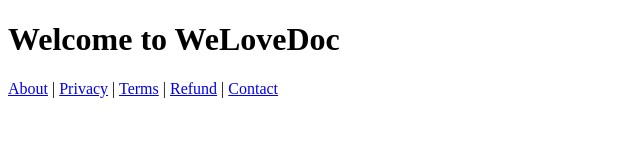
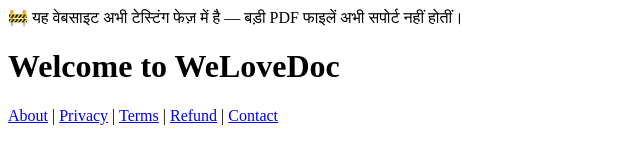
Before and after one commit to ajaysinghrajput9370/welovedoc1, a plain HTML site: page welovedoc/templates/index.html in a window 1280 px wide. Shown: the whole page, without its empty margins (0-640 px from the left). Drawn offline with Linux system fonts and the light colour scheme.

Commit message:
Update index.html

```diff
--- a/welovedoc/templates/index.html
+++ b/welovedoc/templates/index.html
@@ -1,3 +1,6 @@
+<div class="notice-bar">
+  🚧 यह वेबसाइट अभी टेस्टिंग फेज़ में है — बड़ी PDF फाइलें अभी सपोर्ट नहीं होतीं।
+</div>
 <!DOCTYPE html>
 <html>
 <head><title>We ❤️ Doc</title></head>
```
